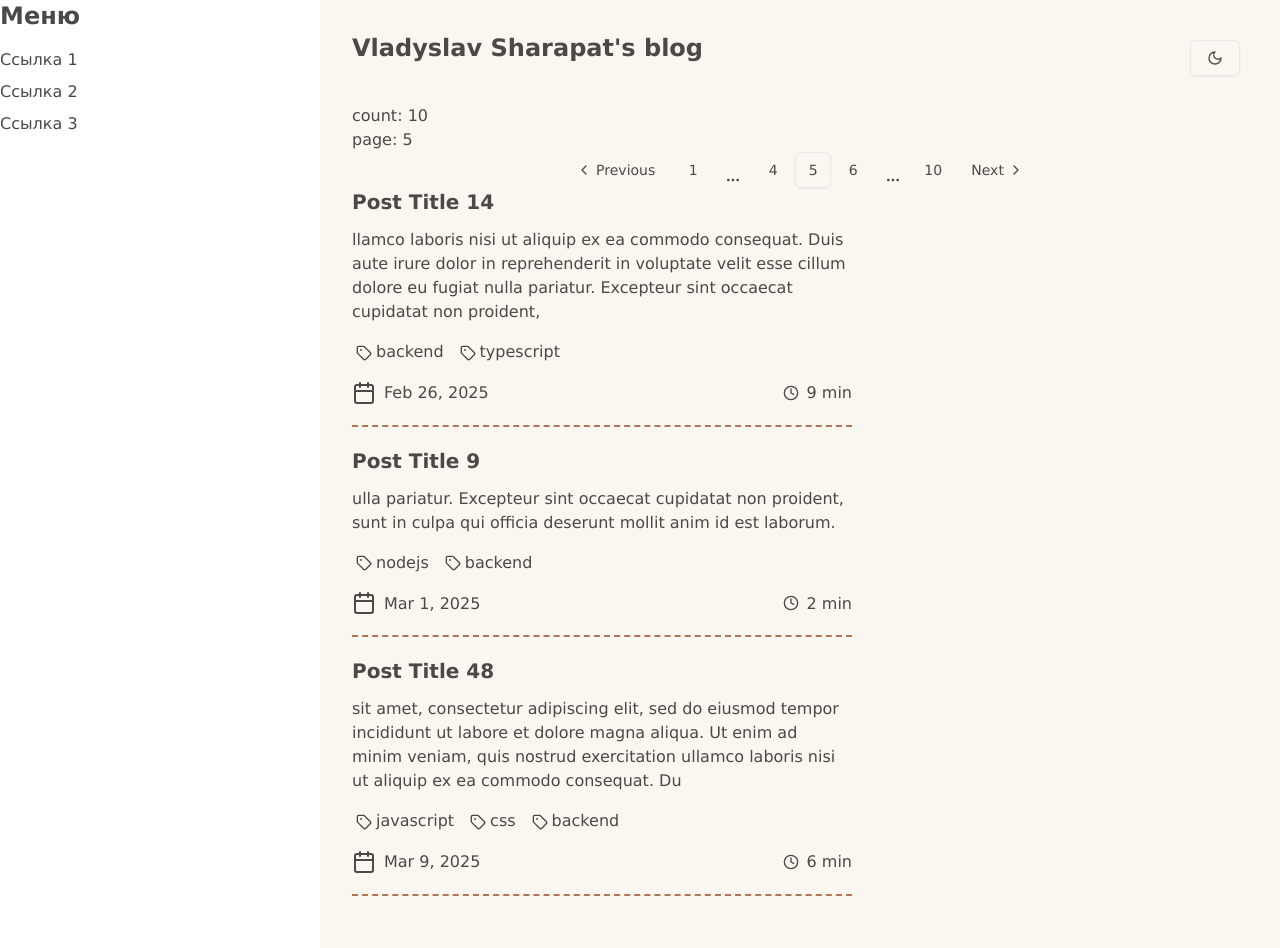
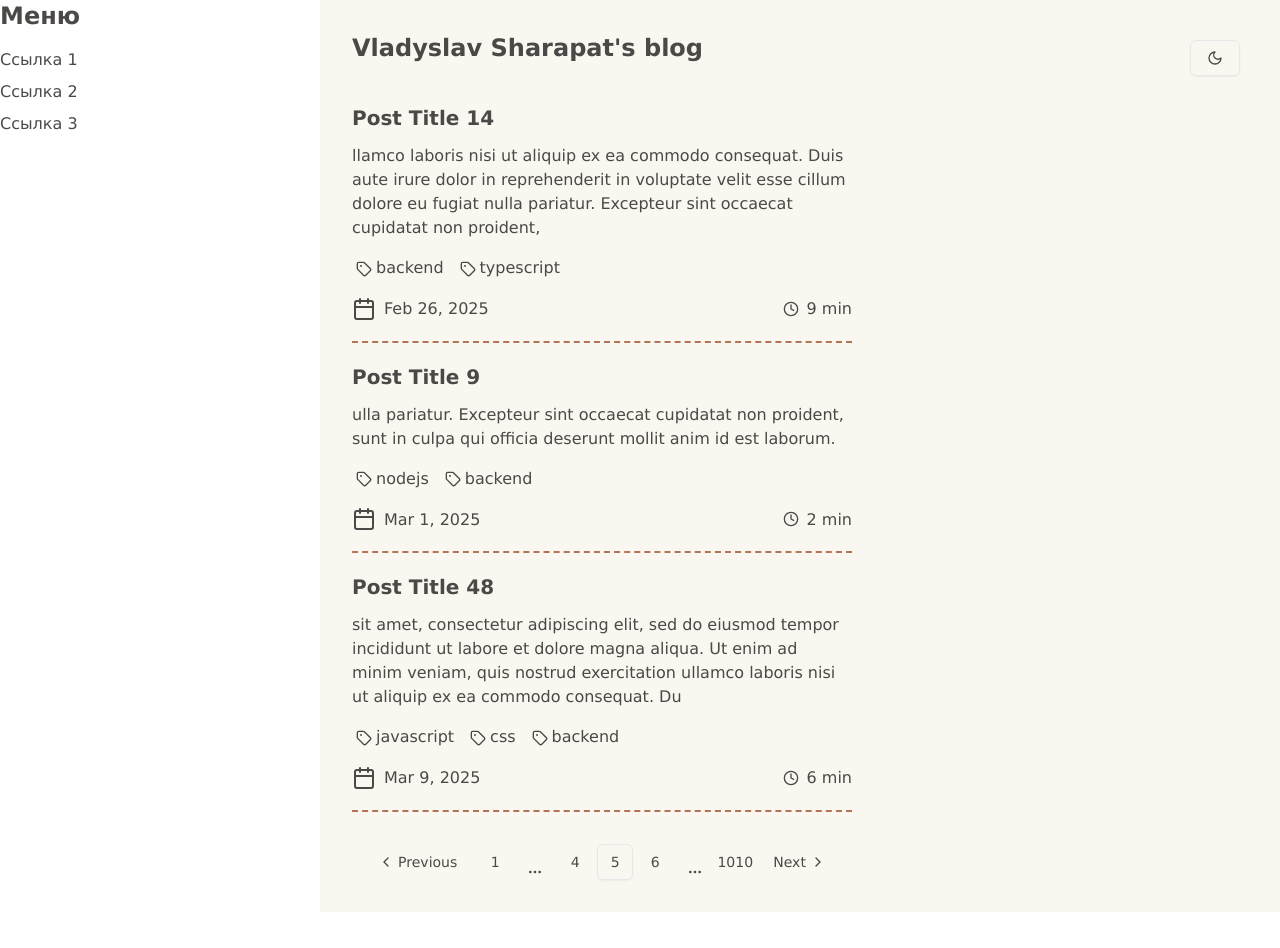
Before and after one commit to VladyslavDP/blog-frontend, a Next.js app: page / in a window 1280 px wide. After the commit the page ends 912 px from the top, so only its background shows below. Built offline with nearby package versions, Linux system fonts and the light colour scheme.

Commit message:
S2103: Updated pagination wrapper

```diff
--- a/src/components/PaginationWrapper.tsx
+++ b/src/components/PaginationWrapper.tsx
@@ -8,25 +8,21 @@ import {
   PaginationPrevious,
 } from '@/components/ui/pagination';
 import { onEnterOrSpaceKeyDown } from '@/utils';
+import * as React from 'react';
+import { cn } from '@/lib/utils';
 
-type PaginationWrapperType = {
+type PaginationWrapperType = React.ComponentProps<'div'> & {
   totalPages: number;
   page: number;
-  onChange: (page: number) => void;
+  onPageChange: (page: number) => void;
 };
-
-export default function PaginationWrapper({ totalPages, page, onChange }: PaginationWrapperType) {
-  if (page < 0 || totalPages < 0) throw new Error(`count or page could not be negative`);
-  if (page > totalPages) throw new Error('Page could not be more than count'); // here trouble
-
-  const displayLastPages = totalPages - page <= 3;
 
 function generateArrayAroundNumber(page: number) {
   const range = 1;
   return Array.from({ length: range * 2 + 1 }, (_, i) => page - range + i);
 }
 
-  function generateArrayLastNumber() {
+function generateArrayLastNumber(totalPages: number) {
   const startValue = totalPages - 4;
   const arr: number[] = [];
   for (let i = startValue; i <= totalPages; i++) {
@@ -35,20 +31,33 @@ export default function PaginationWrapper({ totalPages, page, onChange }: Pagina
   return arr;
 }
 
+let render = 0;
+
+export default function PaginationWrapper({
+  totalPages,
+  page,
+  onPageChange,
+  className,
+  ...props
+}: PaginationWrapperType) {
+  if (page < 0 || totalPages < 0) throw new Error(`count or page could not be negative`);
+  if (page > totalPages) throw new Error('Page could not be more than count'); // here trouble
+
+  const displayFirstPages = page < 5;
+  const displayMiddlePages = !(totalPages - page <= 3);
+
   return (
-    <>
-      <div>count: {totalPages}</div>
-      <div>page: {page}</div>
+    <div className={cn('', className)} {...props}>
       <Pagination>
         <PaginationContent>
           <PaginationItem className={'focus-ring hover-primary cursor-pointer'}>
             <PaginationPrevious
               className={page === 1 ? 'disabled-pagination ' : ''}
               onClick={() => {
-                if (page > 1) onChange(page - 1);
+                if (page > 1) onPageChange(page - 1);
               }}
               onKeyDown={onEnterOrSpaceKeyDown(() => {
-                if (page > 1) onChange(page - 1);
+                if (page > 1) onPageChange(page - 1);
               })}
             />
           </PaginationItem>
@@ -60,8 +69,8 @@ export default function PaginationWrapper({ totalPages, page, onChange }: Pagina
               href="#"
               tabIndex={0}
               onClick={() => {
-                if (typeof onChange === 'function') {
-                  onChange.apply(this, [1]);
+                if (typeof onPageChange === 'function') {
+                  onPageChange.apply(this, [1]);
                 }
               }}
             >
@@ -78,8 +87,8 @@ export default function PaginationWrapper({ totalPages, page, onChange }: Pagina
                   href="#"
                   tabIndex={0}
                   onClick={() => {
-                    if (typeof onChange === 'function') {
-                      onChange(i);
+                    if (typeof onPageChange === 'function') {
+                      onPageChange(i);
                     }
                   }}
                 >
@@ -87,7 +96,7 @@ export default function PaginationWrapper({ totalPages, page, onChange }: Pagina
                 </PaginationLink>
               </PaginationItem>
             ))
-          ) : page < 5 ? (
+          ) : displayFirstPages ? (
             <>
               {Array.from({ length: 4 }, (_, i) => i + 2).map((i) => (
                 <PaginationItem key={i}>
@@ -97,8 +106,8 @@ export default function PaginationWrapper({ totalPages, page, onChange }: Pagina
                     href="#"
                     tabIndex={0}
                     onClick={() => {
-                      if (typeof onChange === 'function') {
-                        onChange.apply(this, [i]);
+                      if (typeof onPageChange === 'function') {
+                        onPageChange.apply(this, [i]);
                       }
                     }}
                   >
@@ -116,8 +125,8 @@ export default function PaginationWrapper({ totalPages, page, onChange }: Pagina
                   href="#"
                   tabIndex={0}
                   onClick={() => {
-                    if (typeof onChange === 'function') {
-                      onChange.apply(this, [totalPages]);
+                    if (typeof onPageChange === 'function') {
+                      onPageChange.apply(this, [totalPages]);
                     }
                   }}
                 >
@@ -125,7 +134,7 @@ export default function PaginationWrapper({ totalPages, page, onChange }: Pagina
                 </PaginationLink>
               </PaginationItem>
             </>
-          ) : !displayLastPages ? (
+          ) : displayMiddlePages ? (
             <>
               <PaginationItem>
                 <PaginationEllipsis />
@@ -138,8 +147,8 @@ export default function PaginationWrapper({ totalPages, page, onChange }: Pagina
                     href="#"
                     tabIndex={0}
                     onClick={() => {
-                      if (typeof onChange === 'function') {
-                        onChange.apply(this, [i]);
+                      if (typeof onPageChange === 'function') {
+                        onPageChange.apply(this, [i]);
                       }
                     }}
                   >
@@ -157,8 +166,8 @@ export default function PaginationWrapper({ totalPages, page, onChange }: Pagina
                   href="#"
                   tabIndex={0}
                   onClick={() => {
-                    if (typeof onChange === 'function') {
-                      onChange.apply(this, [totalPages]);
+                    if (typeof onPageChange === 'function') {
+                      onPageChange.apply(this, [totalPages]);
                     }
                   }}
                 >
@@ -172,7 +181,7 @@ export default function PaginationWrapper({ totalPages, page, onChange }: Pagina
                 <PaginationEllipsis />
               </PaginationItem>
 
-              {generateArrayLastNumber().map((i) => (
+              {generateArrayLastNumber(totalPages).map((i) => (
                 <PaginationItem key={i}>
                   <PaginationLink
                     className="focus-ring hover-primary"
@@ -180,8 +189,8 @@ export default function PaginationWrapper({ totalPages, page, onChange }: Pagina
                     href="#"
                     tabIndex={0}
                     onClick={() => {
-                      if (typeof onChange === 'function') {
-                        onChange.apply(this, [i]);
+                      if (typeof onPageChange === 'function') {
+                        onPageChange.apply(this, [i]);
                       }
                     }}
                   >
@@ -196,15 +205,15 @@ export default function PaginationWrapper({ totalPages, page, onChange }: Pagina
             <PaginationNext
               className={page === totalPages ? 'disabled-pagination' : ''}
               onClick={() => {
-                if (page !== totalPages) onChange(page + 1);
+                if (page !== totalPages) onPageChange(page + 1);
               }}
               onKeyDown={onEnterOrSpaceKeyDown(() => {
-                if (page !== totalPages) onChange(page + 1);
+                if (page !== totalPages) onPageChange(page + 1);
               })}
             />
           </PaginationItem>
         </PaginationContent>
       </Pagination>
-    </>
+    </div>
   );
 }
--- a/src/pages/index.tsx
+++ b/src/pages/index.tsx
@@ -51,10 +51,7 @@ export default function Home({ posts }) {
         <div>
           <h1 className="mb-10 text-2xl font-bold ">Vladyslav Sharapat's blog</h1>
 
-          <>
-            <PaginationWrapper totalPages={10} page={page} onChange={handleChange} />
-          </>
-
+          <div className="max-w-[500px]">
             {posts.content.map((post) => (
               <div
                 key={post.id}
@@ -107,6 +104,8 @@ export default function Home({ posts }) {
                 </div>
               </div>
             ))}
+            <PaginationWrapper className={'pt-3'} totalPages={1010} page={page} onPageChange={handleChange} />
+          </div>
 
           {/*<div className="col-span-2 min-h-96">02</div>*/}
           {/*<div className="col-span-2 min-h-96">03</div>*/}
```
Lines whose indentation alone changed are shown as unchanged.
